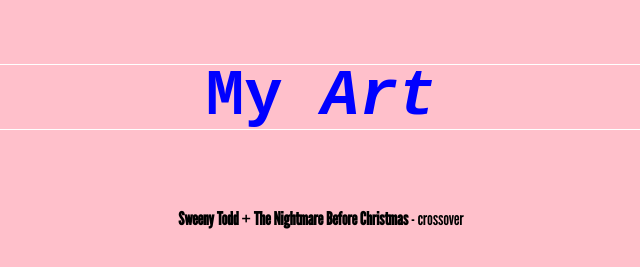
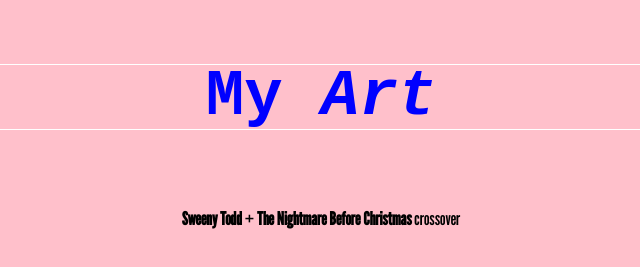
Before and after one commit to QueenNelliel/website, a plain HTML site: page aboutme.html in a window 1280 px wide. Shown: the top 267 px of the page, 319-959 px from the left. Drawn offline with nearby package versions, Linux system fonts and the light colour scheme; grey boxes are pictures that could not be loaded; a web font is replaced by a local one.

Commit message:
Update aboutme.html

```diff
--- a/aboutme.html
+++ b/aboutme.html
@@ -20,7 +20,7 @@
   <h1>My <em>Art</em></h1><br>
 <section>
   <center>
-    <p><strong>Sweeny Todd</strong> + <strong>The Nightmare Before Christmas</strong> - crossover</p>
+    <p><strong>Sweeny Todd</strong> + <strong>The Nightmare Before Christmas</strong> crossover</p>
     <img src="images/sweeny.jpg" alt="Jack and Sally" width="20%" height="20%"/>
   </center>
 </section>
```
